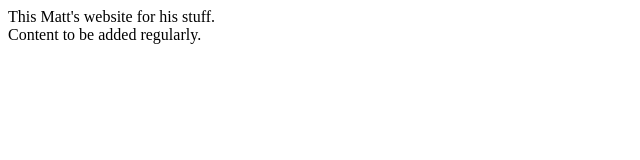
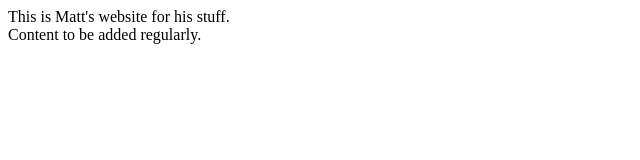
Before and after one commit to mattdespirt/DeSpirt-1, a plain HTML site: page index.htm in a window 1280 px wide. Shown: the full height of the page, 0-640 px from the left. Drawn offline with Linux system fonts and the light colour scheme.

Commit message:
Update index.htm

```diff
--- a/index.htm
+++ b/index.htm
@@ -7,7 +7,7 @@
     <title>DeSpirt's Site</title>
   </head>
   <body>
-    This Matt's website for his stuff.
+    This is Matt's website for his stuff.
     <br />
     Content to be added regularly.
   </body>
```
